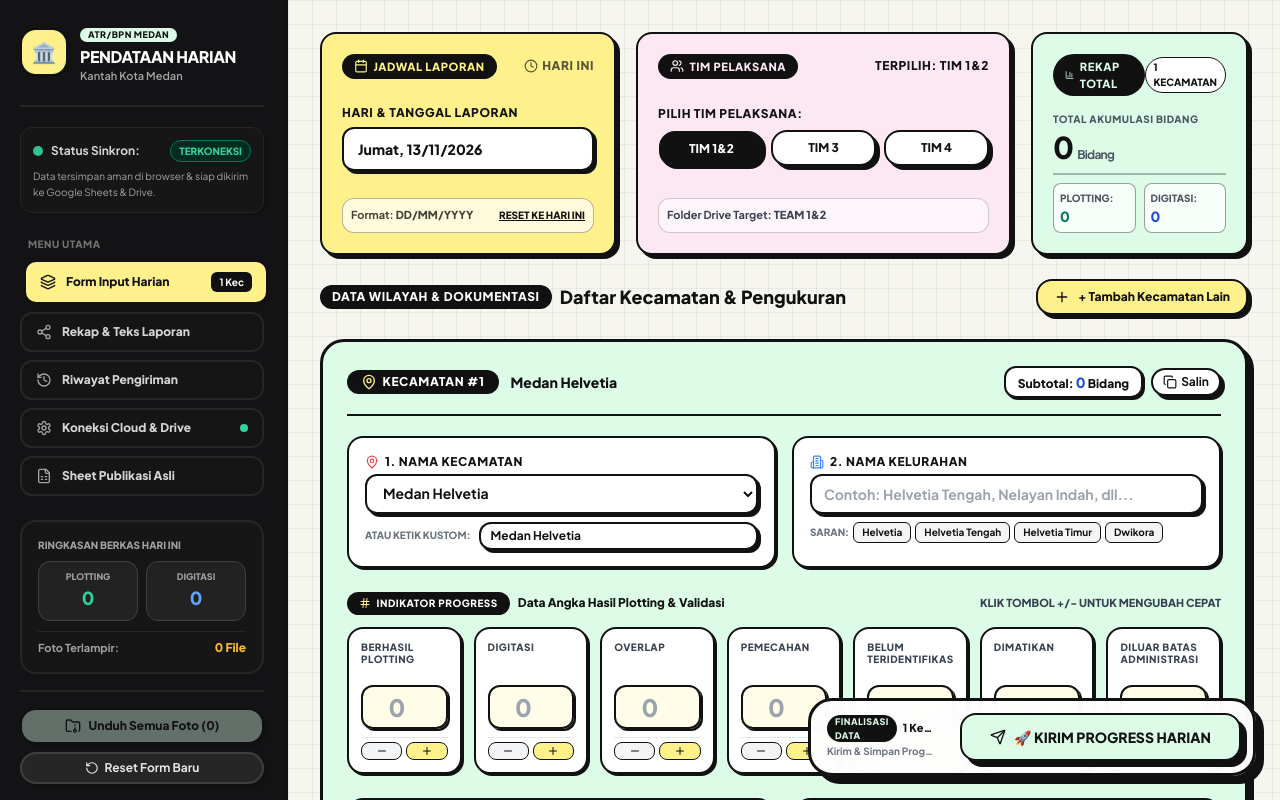
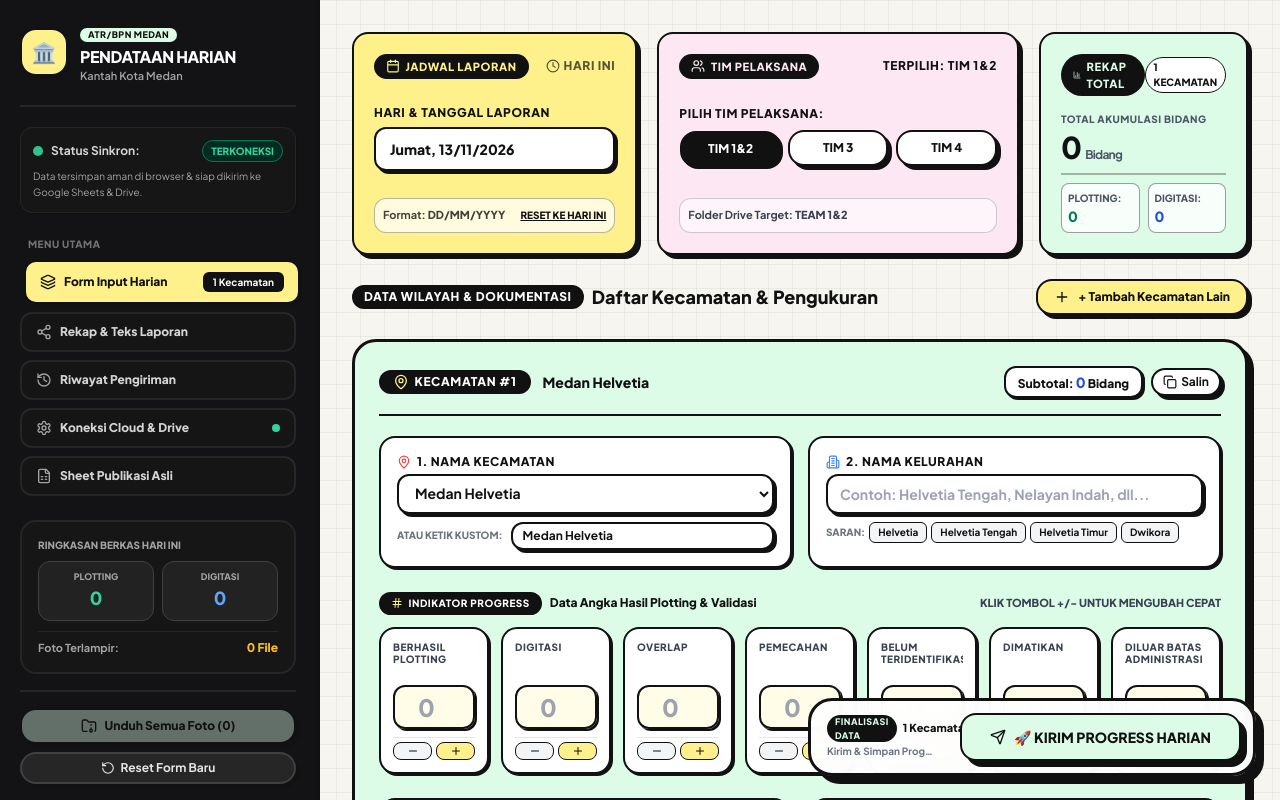
Before and after one commit to bagasdwisss/pendataanharian, a Next.js app: page / in a window 1280 px wide. Shown: the top 800 px of the page. Built offline with nearby package versions, Linux system fonts and the light colour scheme.

Commit message:
fix: prevent badge text truncation and display full Kecamatan text

```diff
--- a/src/app/page.tsx
+++ b/src/app/page.tsx
@@ -605,7 +605,7 @@ export default function Home() {
                       <span className="pill-badge bg-brutal text-pastel-matcha text-[9px] py-0 px-2 font-black">
                         FINALISASI DATA
                       </span>
-                      <span className="text-[11px] font-black text-brutal truncate">
+                      <span className="text-[11px] font-black text-brutal whitespace-nowrap flex-shrink-0">
                         {kecamatanList.length} Kecamatan
                       </span>
                     </div>
--- a/src/components/Sidebar.tsx
+++ b/src/components/Sidebar.tsx
@@ -50,7 +50,7 @@ export const Sidebar: React.FC<Props> = ({
   const totalDigitasi = kecamatanList.reduce((acc, k) => acc + (Number(k.digitasi) || 0), 0);
 
   const navItems = [
-    { id: 'form', label: 'Form Input Harian', icon: Layers, badge: `${kecamatanList.length} Kec` },
+    { id: 'form', label: 'Form Input Harian', icon: Layers, badge: `${kecamatanList.length} Kecamatan` },
     { id: 'summary', label: 'Rekap & Teks Laporan', icon: Share2 },
     { id: 'history', label: 'Riwayat Pengiriman', icon: History },
     { id: 'settings', label: 'Koneksi Cloud & Drive', icon: Settings, status: cloudConnected },
@@ -74,7 +74,7 @@ export const Sidebar: React.FC<Props> = ({
 
       {/* Sidebar Container (Sticky on Desktop, Off-Canvas Drawer on Mobile) */}
       <aside
-        className={`fixed inset-y-0 left-0 z-50 w-72 max-w-[85vw] bg-sidebar-bg text-white border-r-4 border-brutal flex flex-col justify-between p-5 overflow-y-auto transition-transform duration-300 ease-in-out shadow-neo-xl lg:shadow-none lg:sticky lg:top-0 lg:h-screen lg:w-72 lg:flex-shrink-0 lg:translate-x-0 lg:z-20 ${
+        className={`fixed inset-y-0 left-0 z-50 w-80 max-w-[85vw] bg-sidebar-bg text-white border-r-4 border-brutal flex flex-col justify-between p-5 overflow-y-auto transition-transform duration-300 ease-in-out shadow-neo-xl lg:shadow-none lg:sticky lg:top-0 lg:h-screen lg:w-80 lg:flex-shrink-0 lg:translate-x-0 lg:z-20 ${
           isMobileOpen ? 'translate-x-0' : '-translate-x-full lg:translate-x-0'
         }`}
       >
@@ -144,12 +144,12 @@ export const Sidebar: React.FC<Props> = ({
                       : 'bg-neutral-900/60 hover:bg-neutral-800 text-neutral-300 border-neutral-800 hover:border-neutral-700'
                   }`}
                 >
-                  <div className="flex items-center gap-2.5">
-                    <Icon className={`w-4 h-4 ${isActive ? 'text-brutal' : 'text-neutral-400'}`} />
-                    <span>{item.label}</span>
+                  <div className="flex items-center gap-2 min-w-0">
+                    <Icon className={`w-4 h-4 flex-shrink-0 ${isActive ? 'text-brutal' : 'text-neutral-400'}`} />
+                    <span className="truncate">{item.label}</span>
                   </div>
                   {'badge' in item && Boolean((item as any).badge) && (
-                    <span className={`text-[10px] px-2 py-0.5 rounded-md font-bold ${
+                    <span className={`text-[10px] px-2.5 py-0.5 rounded-md font-bold whitespace-nowrap flex-shrink-0 ${
                       isActive ? 'bg-brutal text-white' : 'bg-neutral-800 text-neutral-300'
                     }`}>
                       {(item as any).badge}
```
